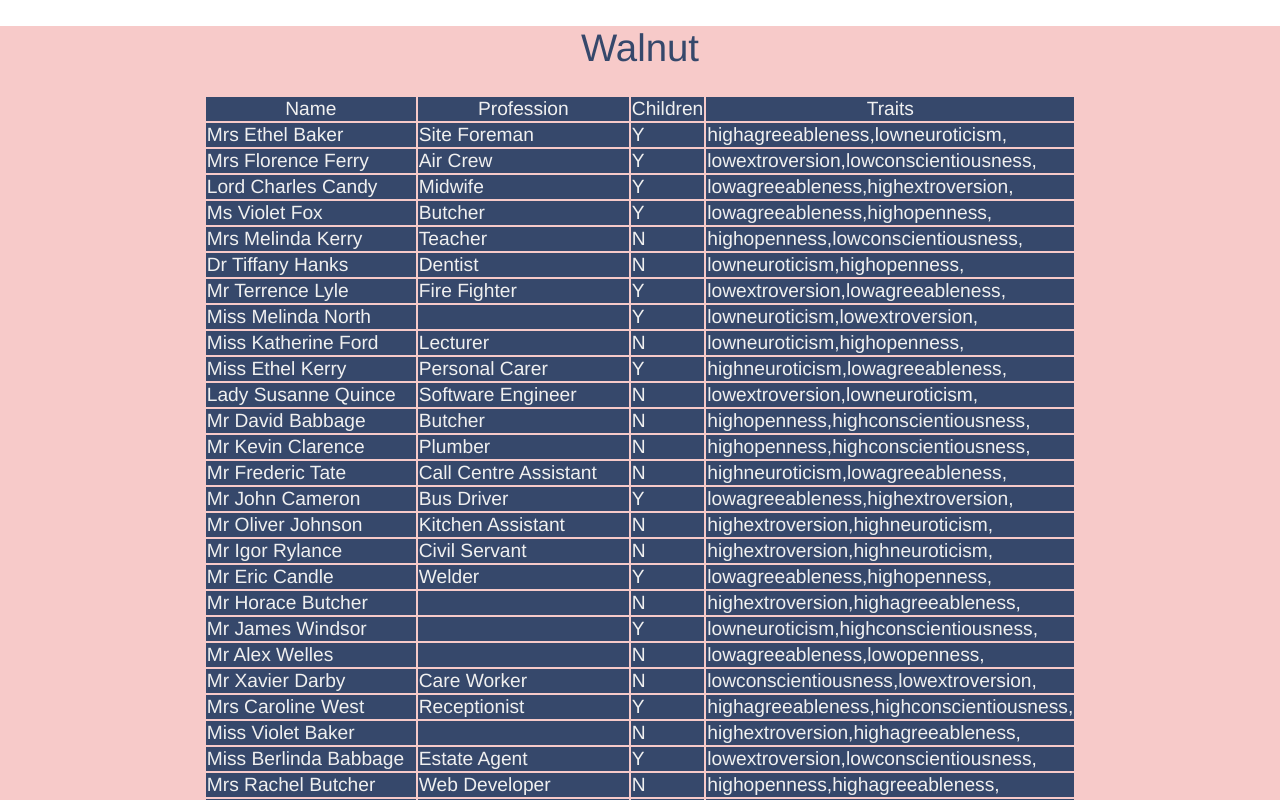
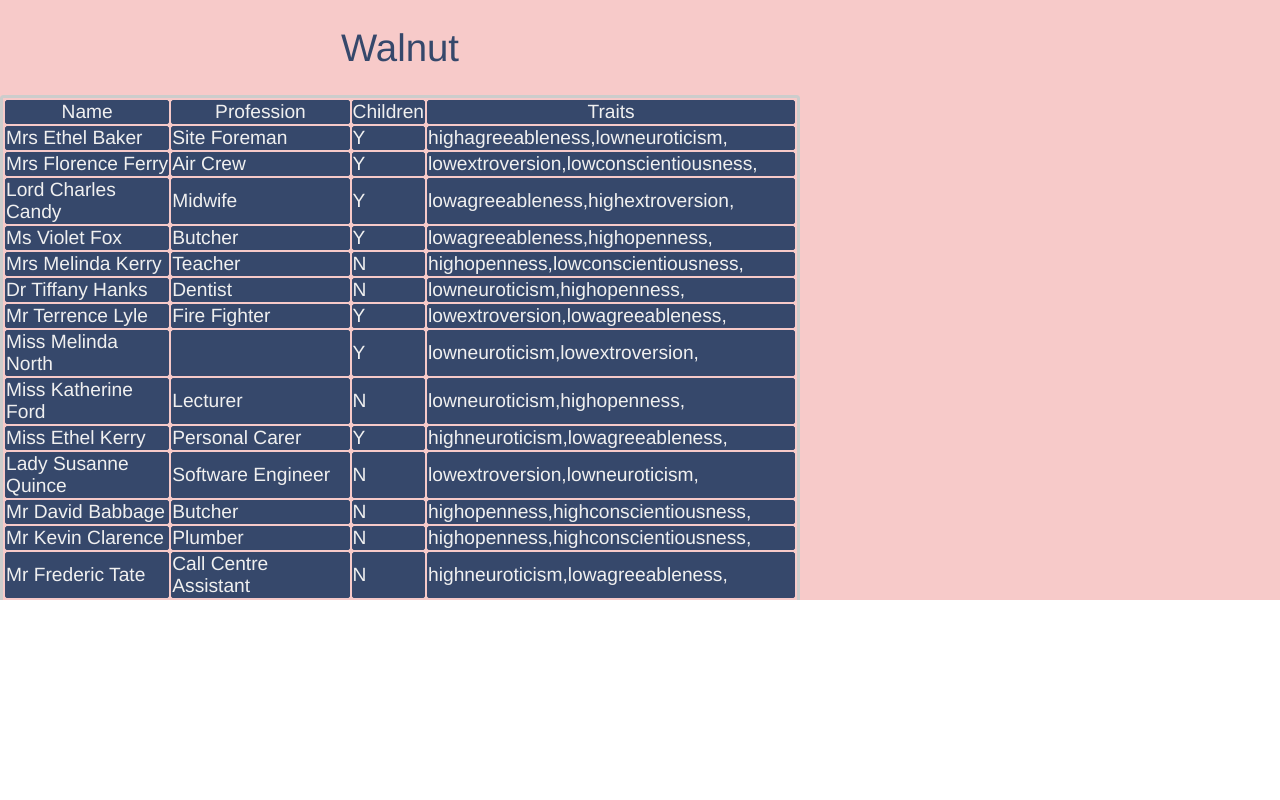
Before and after one commit to Samellenrider/Walnut-master, a React app: page / in a window 1280 px wide. Shown: the top 800 px of the page. Built offline with nearby package versions, Linux system fonts and the light colour scheme.

Commit message:
scroll feature

```diff
--- a/src/App.js
+++ b/src/App.js
@@ -22,6 +22,7 @@ class App extends Component {
   render() {
     return (
       <div className="app">
+      <div id="list">
         <header>
           <h1>Walnut</h1>
         </header>
@@ -40,6 +41,7 @@ class App extends Component {
           }
           </tbody>
         </table>
+        </div>
       </div>
     );
   }
--- a/src/styles.scss
+++ b/src/styles.scss
@@ -10,6 +10,11 @@ $table_font_color: #f0f0f0;
 $font_family: "HelveticaNeue-Light", "Helvetica Neue Light", "Helvetica Neue", Helvetica, Arial, "Lucida Grande", sans-serif;
 $font_weight: 100;
 
+#list {
+	height: 600px;
+	width: 800px;
+	overflow: scroll;
+}
 
 
 h1 {
@@ -21,15 +26,21 @@ h1 {
 
 table {
 	margin: 10px auto;
+	border-radius: 3.5px;
+	box-shadow: 10px 10px 5px #303030;
+	border: 3px solid $line_color;
+
+
 
   * {
     border: $line_color 1px;
+    border-radius: 3.5px;
     background-color: $table_bg_color;
     color: $table_font_color;
     font-family: $font_family;
     font-weight: $font_weight;
-    /*width: 800px;
-    height: 600px;*/
+
+    /*height: 600px;*/
     /*overflow: auto;*/
   }
 }
```
